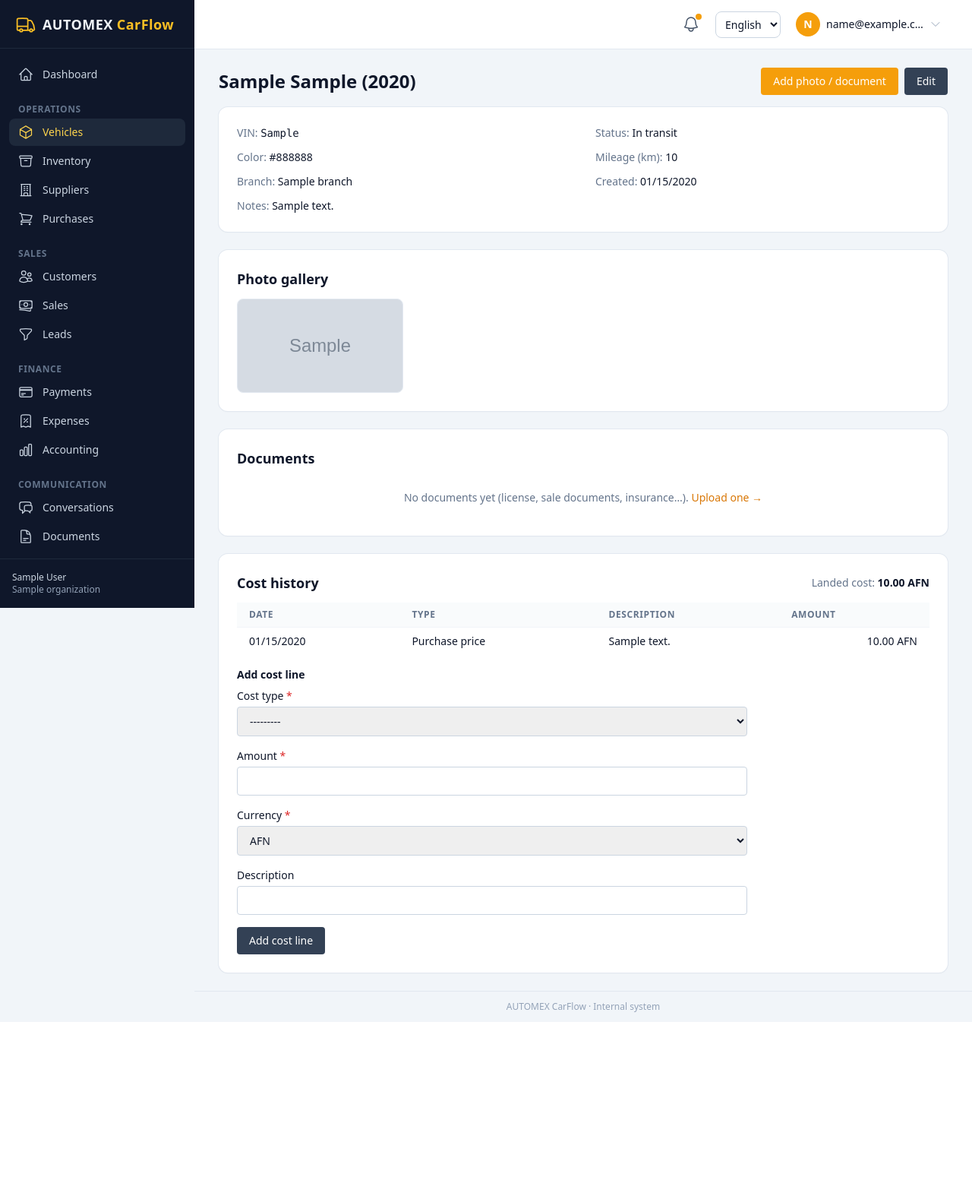
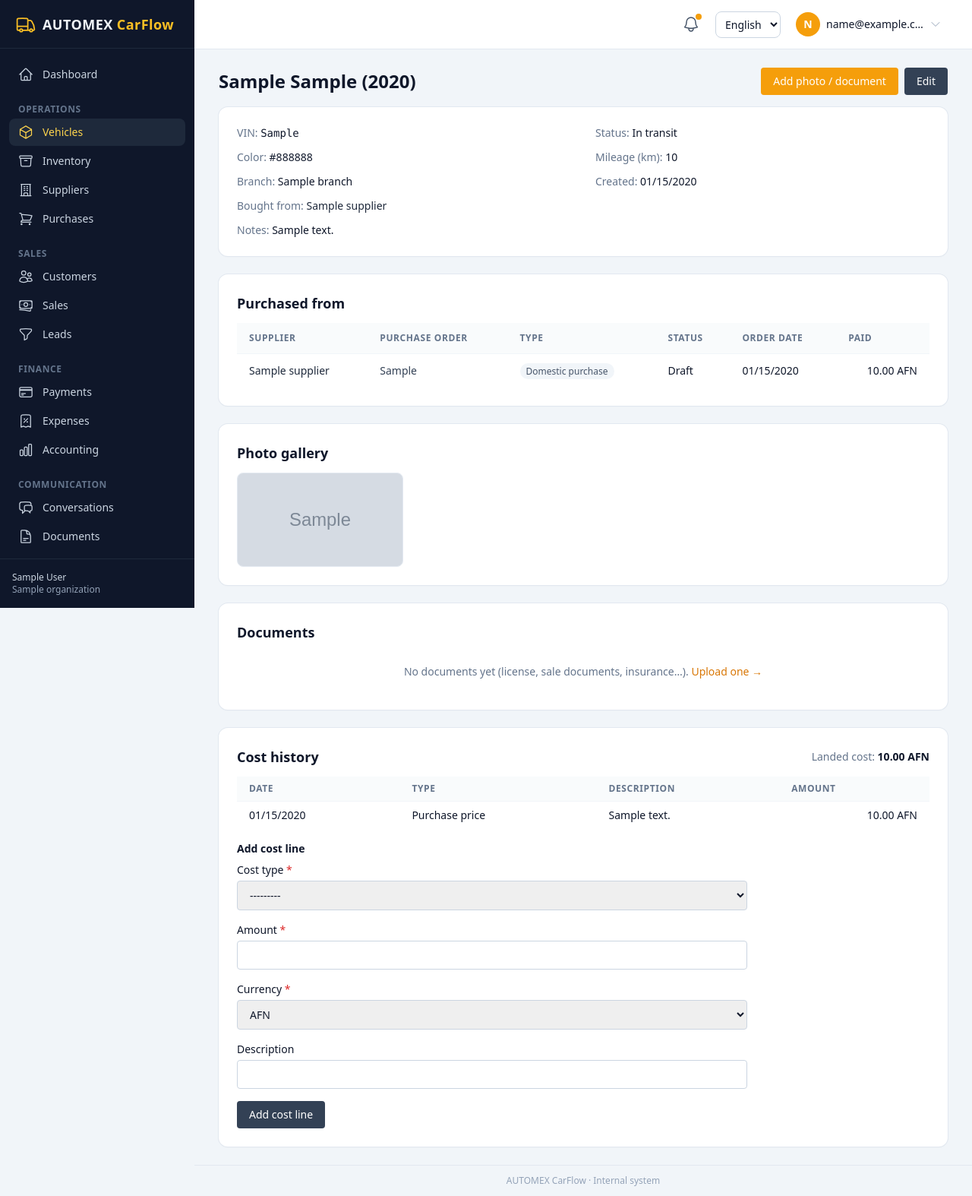
Before and after one commit to hakim402/car-flow, a Django app: page /vehicles/1/ in a window 1280 px wide. Shown: the whole page at 76% size. Before the commit the page ends 1345 px from the top, so only its background shows below. Run offline with Django 5.2, Linux system fonts and the light colour scheme; a user stored in the database is signed in; tables that the repository leaves empty hold one stand-in row (values such as "Sample post"); grey boxes marked "Sample" are stand-in pictures; parts of the project's set-up code (start-up, migrations or seed data) failed here and were passed over.

Commit message:
feat: connect cars with suppliers - vehicle detail shows purchase history (supplier, PO, type, status, amount), vehicle cards show source supplier, supplier detail lists cars bought from it

```diff
--- a/apps/vehicles/models.py
+++ b/apps/vehicles/models.py
@@ -69,3 +69,16 @@ class Vehicle(TenantModel):
 
     def get_absolute_url(self):
         return reverse("vehicles:detail", kwargs={"pk": self.pk})
+
+    @property
+    def source_supplier(self):
+        """Supplier this car was bought from (via its purchase-order lines).
+
+        The list view prefetches lines into `purchase_line_list`; fall back
+        to a scoped query on direct use (e.g. the detail page)."""
+        line_list = getattr(self, "purchase_line_list", None)
+        if line_list is not None:
+            line = line_list[0] if line_list else None
+        else:
+            line = self.purchase_lines.select_related("order__supplier").first()
+        return line.order.supplier if line is not None else None
--- a/apps/vehicles/templates/vehicles/detail.html
+++ b/apps/vehicles/templates/vehicles/detail.html
@@ -24,8 +24,70 @@
     <div><span class="text-slate-500">{% translate "Mileage (km)" %}:</span> {{ vehicle.mileage }}</div>
     <div><span class="text-slate-500">{% translate "Branch" %}:</span> {{ vehicle.branch|default:"—" }}</div>
     <div><span class="text-slate-500">{% translate "Created" %}:</span> {{ vehicle.created_at|date:"SHORT_DATE_FORMAT" }}</div>
+    <div>
+        <span class="text-slate-500">{% translate "Bought from" %}:</span>
+        {% if source_supplier %}
+            <a href="{{ source_supplier.get_absolute_url }}" class="font-medium text-slate-800 hover:text-amber-600">
+                {{ source_supplier.name }}
+            </a>
+        {% else %}—{% endif %}
+    </div>
     {% if vehicle.notes %}
         <div class="sm:col-span-2"><span class="text-slate-500">{% translate "Notes" %}:</span> {{ vehicle.notes|linebreaksbr }}</div>
+    {% endif %}
+</div>
+
+{# ============ Purchase history: which supplier sold us this car ============ #}
+<div class="card p-6 mt-6">
+    <h2 class="text-lg font-semibold mb-3">{% translate "Purchased from" %}</h2>
+    {% if purchase_lines %}
+        <div class="overflow-x-auto">
+            <table class="data-table">
+                <thead>
+                    <tr>
+                        <th class="px-4 py-3">{% translate "Supplier" %}</th>
+                        <th class="px-4 py-3">{% translate "Purchase order" %}</th>
+                        <th class="px-4 py-3">{% translate "Type" %}</th>
+                        <th class="px-4 py-3">{% translate "Status" %}</th>
+                        <th class="px-4 py-3">{% translate "Order date" %}</th>
+                        <th class="px-4 py-3 text-end">{% translate "Paid" %}</th>
+                    </tr>
+                </thead>
+                <tbody>
+                    {% for line in purchase_lines %}
+                        <tr>
+                            <td class="px-4 py-3">
+                                <a href="{{ line.order.supplier.get_absolute_url }}"
+                                   class="font-medium text-slate-800 hover:text-amber-600">
+                                    {{ line.order.supplier.name }}
+                                </a>
+                            </td>
+                            <td class="px-4 py-3">
+                                <a href="{{ line.order.get_absolute_url }}" class="text-slate-700 hover:text-amber-600">
+                                    {{ line.order }}
+                                </a>
+                            </td>
+                            <td class="px-4 py-3">
+                                {% if line.order.is_import %}
+                                    <span class="rounded-full bg-sky-100 text-sky-700 px-2 py-0.5 text-xs whitespace-nowrap">
+                                        {{ line.order.get_purchase_type_display }}{% if line.order.origin_country %} · {{ line.order.get_origin_country_display }}{% endif %}
+                                    </span>
+                                {% else %}
+                                    <span class="rounded-full bg-slate-100 text-slate-600 px-2 py-0.5 text-xs whitespace-nowrap">{{ line.order.get_purchase_type_display }}</span>
+                                {% endif %}
+                            </td>
+                            <td class="px-4 py-3">{{ line.order.get_status_display }}</td>
+                            <td class="px-4 py-3">{{ line.order.order_date|date:"SHORT_DATE_FORMAT" }}</td>
+                            <td class="px-4 py-3 text-end font-medium" dir="ltr">{{ line.amount }} {{ line.currency }}</td>
+                        </tr>
+                    {% endfor %}
+                </tbody>
+            </table>
+        </div>
+    {% else %}
+        <p class="text-sm text-slate-500">
+            {% translate "Not linked to a purchase order yet — add this car as a line on a purchase order to record who it was bought from." %}
+        </p>
     {% endif %}
 </div>
 
--- a/apps/vehicles/templates/vehicles/list.html
+++ b/apps/vehicles/templates/vehicles/list.html
@@ -64,6 +64,11 @@
                 {% if vehicle.branch %}
                     <p class="mt-1 text-xs text-slate-400">{{ vehicle.branch }}</p>
                 {% endif %}
+                {% if vehicle.source_supplier %}
+                    <p class="mt-1 text-xs text-slate-500">
+                        {% translate "From" %}: <span class="font-medium text-slate-600">{{ vehicle.source_supplier.name }}</span>
+                    </p>
+                {% endif %}
             </div>
         </a>
     {% empty %}
--- a/apps/vehicles/views.py
+++ b/apps/vehicles/views.py
@@ -22,6 +22,7 @@ def _current_company_or_deny(request):
 @require_permission("vehicles.view")
 def vehicle_list(request):
     from apps.documents.models import Document, DocumentType
+    from apps.purchases.models import PurchaseOrderLine
 
     queryset = Vehicle.objects.all()  # TenantManager filters by company.
     if request.user.branch_id:
@@ -43,11 +44,19 @@ def vehicle_list(request):
         ),
         to_attr="photo_list",
     )
+    # "Bought from" on each card = supplier of the first purchase-order line.
+    purchases = Prefetch(
+        "purchase_lines",
+        queryset=PurchaseOrderLine.objects.select_related("order__supplier").order_by(
+            "order__order_date", "pk"
+        ),
+        to_attr="purchase_line_list",
+    )
     return render(
         request,
         "vehicles/list.html",
         {
-            "vehicles": queryset.select_related("branch").prefetch_related(photos),
+            "vehicles": queryset.select_related("branch").prefetch_related(photos, purchases),
             "statuses": VehicleStatus.choices,
             "q": search,
             "status": status,
@@ -62,6 +71,10 @@ def vehicle_detail(request, pk):
 
     vehicle = get_object_or_404(Vehicle, pk=pk)
     attachments = vehicle.documents.all().select_related("uploaded_by")
+    # Which supplier was this car bought from — via its purchase-order lines.
+    purchase_lines = vehicle.purchase_lines.select_related(
+        "order__supplier", "order__branch"
+    ).order_by("order__order_date", "pk")
     return render(
         request,
         "vehicles/detail.html",
@@ -74,6 +87,8 @@ def vehicle_detail(request, pk):
             "photos": [d for d in attachments if d.is_photo],
             "documents": [d for d in attachments if not d.is_photo],
             "can_upload_documents": request.user.has_permission("documents.add"),
+            "purchase_lines": purchase_lines,
+            "source_supplier": purchase_lines[0].order.supplier if purchase_lines else None,
         },
     )
 
```
Also changed, not shown: apps/purchases/tests/test_vehicle_supplier_link.py (added, +99 -0 lines), apps/suppliers/templates/suppliers/detail.html (+44 -0 lines), apps/suppliers/views.py (+9 -0 lines).
